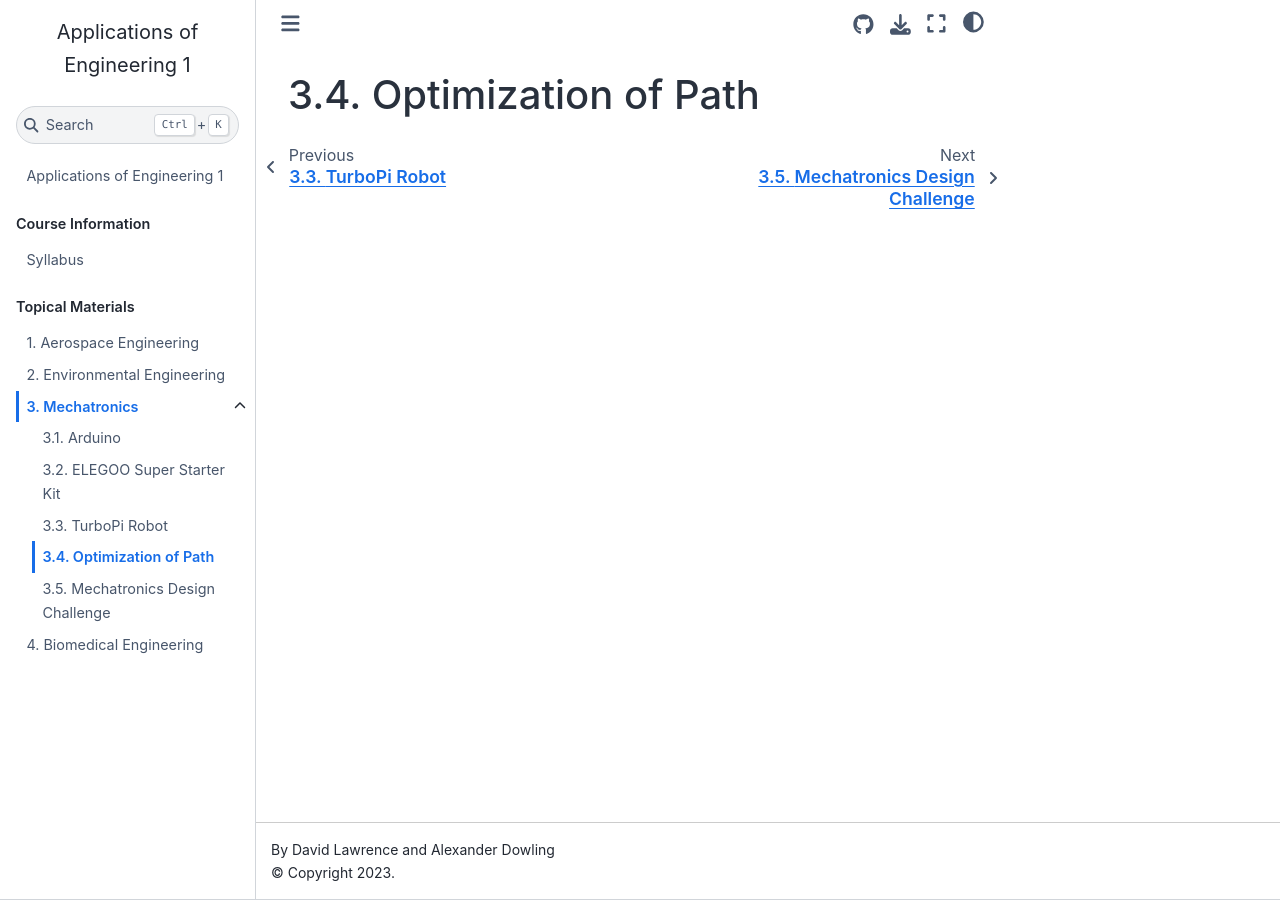
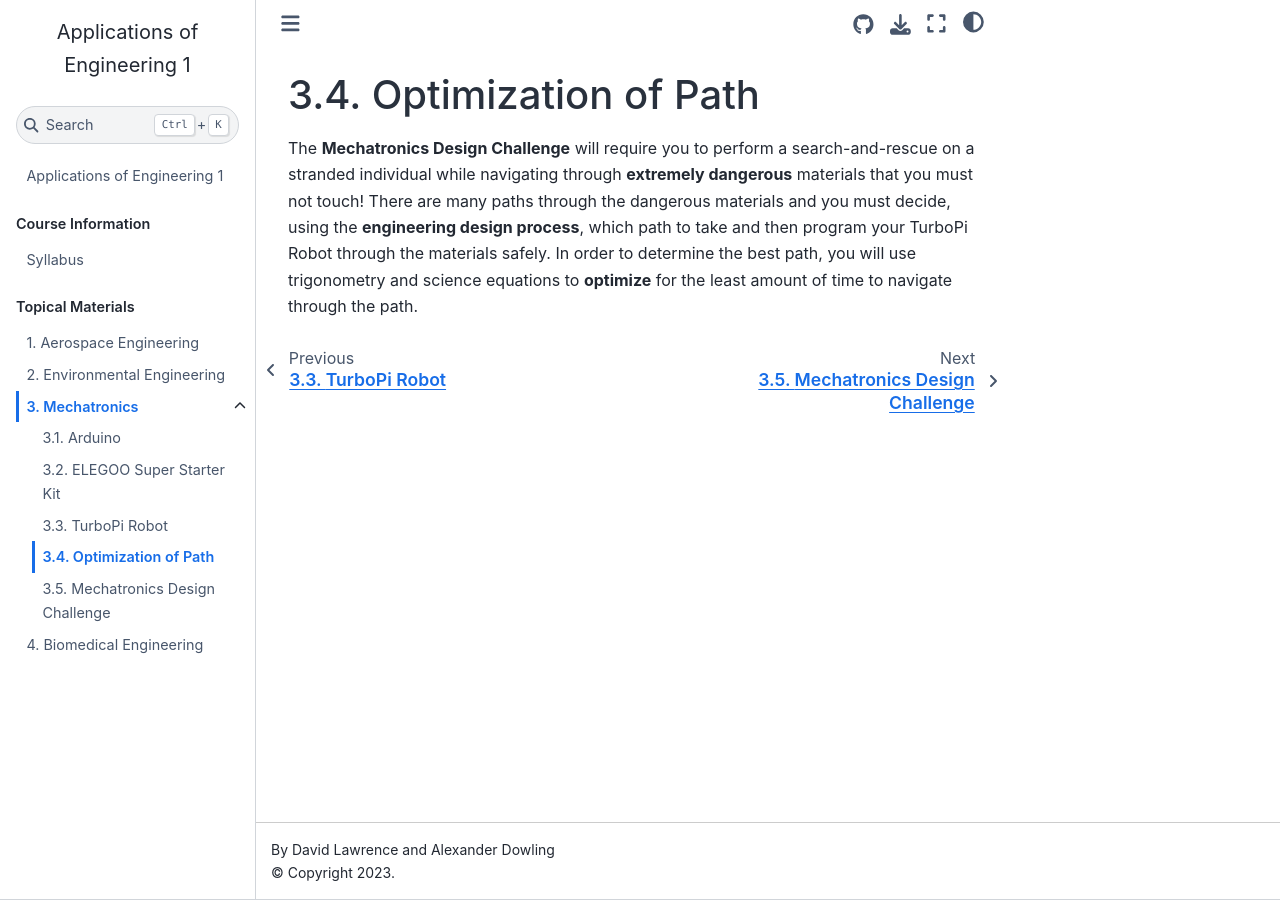
Before and after one commit to Culver-Academies/engineering1, a Jupyter Book: the page built from mech/optimization.md, in a window 1280 px wide. Built offline with Jupyter Book 1.0.4 settings and Sphinx 7.4.7 and the Sphinx Book theme 1.1.4, drawn with Linux system fonts in a browser that asks for light colours.

Commit message:
Update optimization.md

```diff
--- a/mech/optimization.md
+++ b/mech/optimization.md
@@ -1 +1,3 @@
 # Optimization of Path
+
+The **Mechatronics Design Challenge** will require you to perform a search-and-rescue on a stranded individual while navigating through **extremely dangerous** materials that you must not touch! There are many paths through the dangerous materials and you must decide, using the **engineering design process**, which path to take and then program your TurboPi Robot through the materials safely. In order to determine the best path, you will use trigonometry and science equations to **optimize** for the least amount of time to navigate through the path.
```
